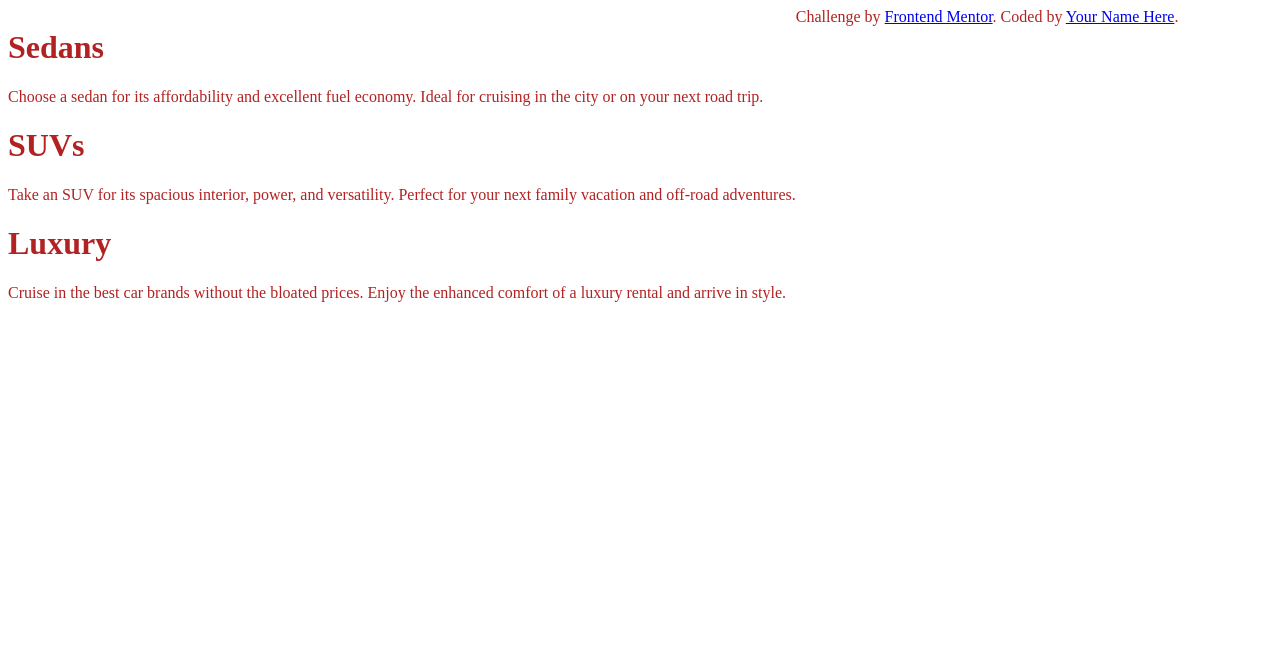
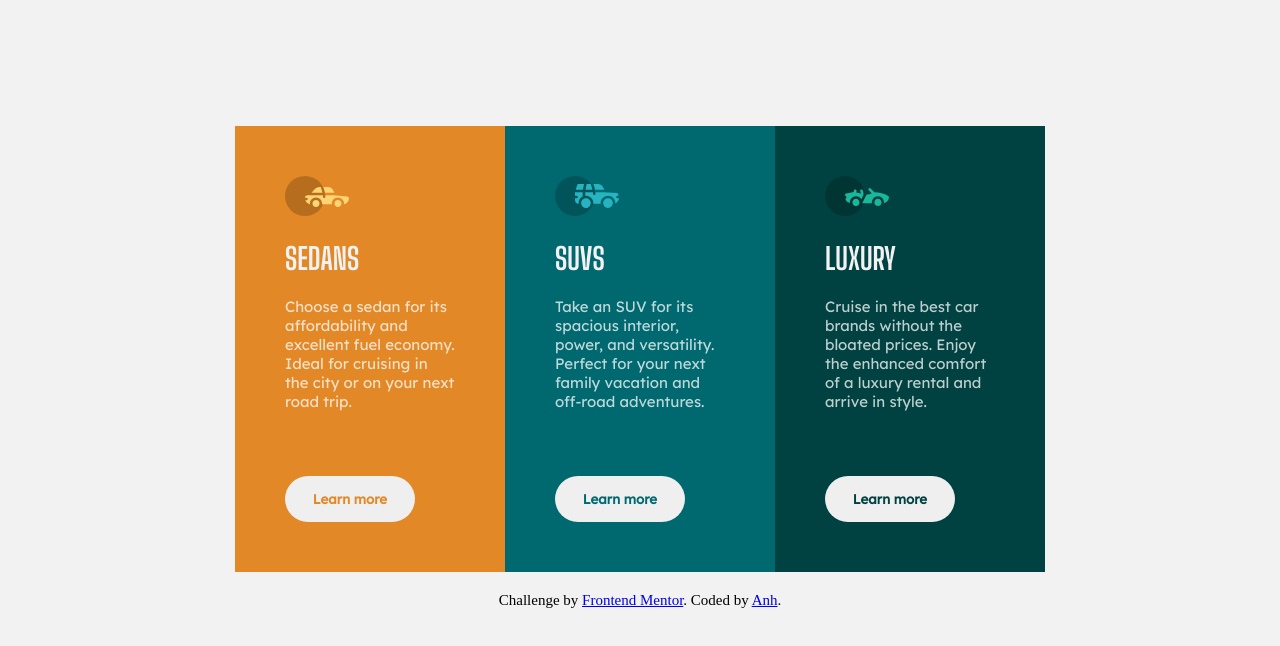
Before and after one commit to ananana3112/3-column-preview-card-component-main, a plain HTML site: page index.html in a window 1280 px wide. Drawn offline with Linux system fonts and the light colour scheme.

Commit message:
complete the challenge

```diff
--- a/index.css
+++ b/index.css
@@ -3,8 +3,82 @@
     .attribution { font-size: 11px; text-align: center; }
     .attribution a { color: hsl(228, 45%, 44%); }
   </style> */
+@font-face {
+  font-family: paraFont;
+  src: url("font/LexendDeca-Regular.ttf") format("truetype");
+}
+@font-face {
+  font-family: headingFont;
+  src: url("font/BigShouldersDisplay-Bold.ttf") format("truetype");
+}
+
+/* make background color */
 body {
+  background-color: hsl(0, 0%, 95%);
+  font-size: 15px;
+}
+/* make 3 columns */
+#container {
   display: flex;
   flex-direction: row;
-  color: firebrick;
+  flex-wrap: wrap;
+  max-width: fit-content;
+  margin: auto;
+  margin-top: 10%;
 }
+.column {
+  width: 270px;
+  padding: 50px;
+  box-sizing: border-box;
+}
+
+/* color each column */
+#sedan {
+  background-color: hsl(31, 77%, 52%);
+}
+
+#suvs {
+  background-color: hsl(184, 100%, 22%);
+}
+
+#luxury {
+  background-color: hsl(179, 100%, 13%);
+}
+
+.attribution {
+  text-align: center;
+  padding: 20px;
+}
+
+h1 {
+  color: hsl(0, 0%, 95%);
+  font-family: headingFont;
+  font-weight: 700;
+}
+p {
+  color: hsla(0, 0%, 100%, 0.75);
+  font-family: paraFont;
+  font-weight: 400;
+  padding-bottom: 50px;
+}
+
+.btn {
+  border-style: none;
+  width: 130px;
+  border-radius: 25px;
+  font-family: paraFont;
+  font-weight: 700;
+  padding: 15px;
+}
+
+#sedan-btn {
+  color: hsl(31, 77%, 52%);
+}
+
+#suvs-btn {
+  color: hsl(184, 100%, 22%);
+}
+
+#luxury-btn {
+  color: hsl(179, 100%, 13%);
+}
--- a/index.html
+++ b/index.html
@@ -10,29 +10,35 @@
   <link rel="stylesheet" type="text/css" href="index.css" />
 </head>
 <body>
-<div>
-  <div>
-  <h1>Sedans</h1>
+<div id="container">
+  <div id="sedan" class="column">
+    <img class="icon" src="images/icon-sedans.svg">
+    <h1>SEDANS</h1>
     <p>Choose a sedan for its affordability and excellent fuel economy. Ideal for cruising in the city
     or on your next road trip.</p>
+    <button class="btn" id="sedan-btn">Learn more</button>
   </div>
 
-  <div>
-  <h1>SUVs</h1>
+  <div id= "suvs" class="column">
+    <img class="icon" src="images/icon-suvs.svg">
+    <h1>SUVS</h1>
     <p>Take an SUV for its spacious interior, power, and versatility. Perfect for your next family vacation
     and off-road adventures.</p>
+    <button class="btn" id="suvs-btn">Learn more</button>
   </div>
 
-  <div>
-  <h1>Luxury</h1>
+  <div id="luxury" class="column">
+    <img class="icon" src="images/icon-luxury.svg">
+    <h1>LUXURY</h1>
     <p>Cruise in the best car brands without the bloated prices. Enjoy the enhanced comfort of a luxury
     rental and arrive in style.</p>
+    <button class="btn" id="luxury-btn">Learn more</button>
   </div>
 </div>
 
   <div class="attribution">
     Challenge by <a href="https://www.frontendmentor.io?ref=challenge" target="_blank">Frontend Mentor</a>.
-    Coded by <a href="#">Your Name Here</a>.
+    Coded by <a href="#">Anh</a>.
   </div>
 </body>
 </html>
```
Also changed, not shown: font/BigShouldersDisplay-Bold.ttf (added), font/LexendDeca-Regular.ttf (added). Lines whose indentation alone changed are shown as unchanged.
